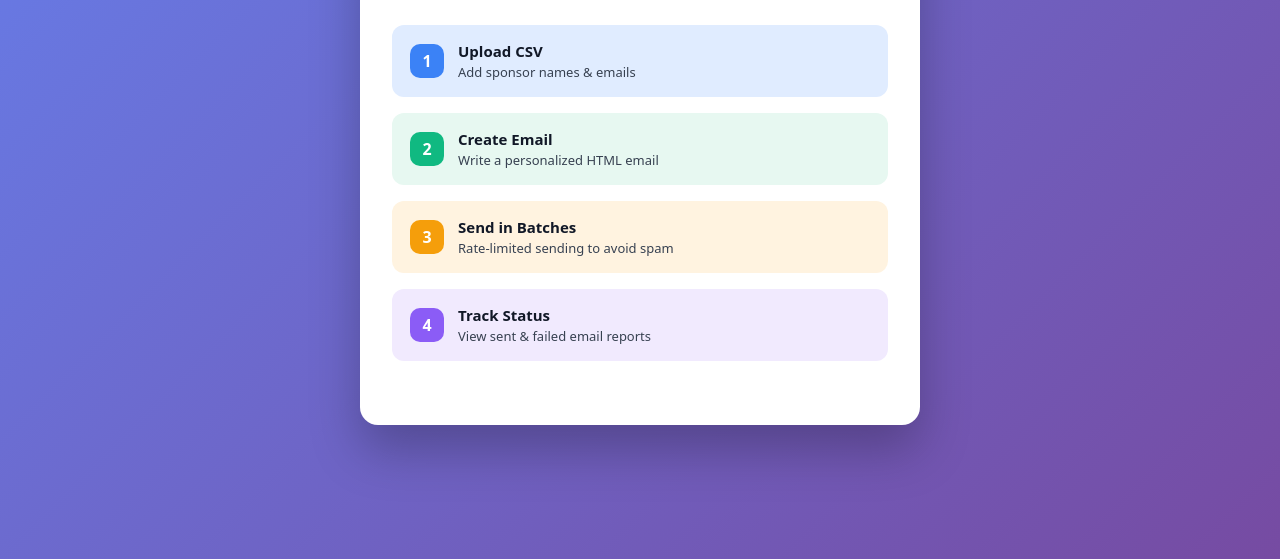
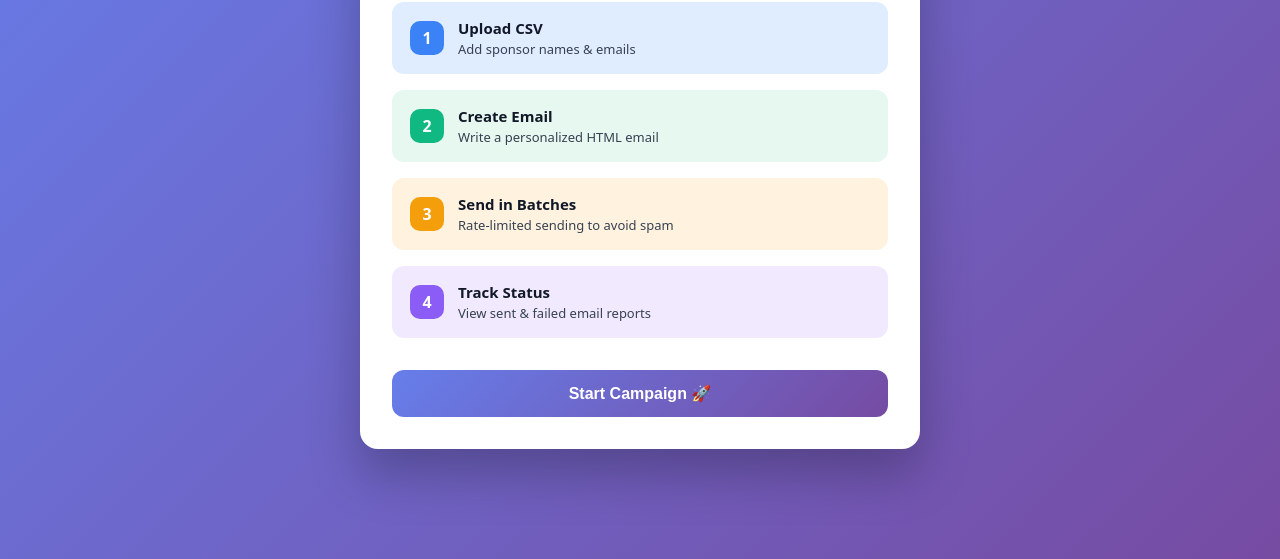
Before and after one commit to Prarabdha7/Mass-Mailer, a plain HTML site: page templates/onboarding.html in a window 1280 px wide. Shown: the part 241-800 px from the top of the page. Drawn offline with Linux system fonts and the light colour scheme.

Commit message:
Add get started button

```diff
--- a/templates/onboarding.html
+++ b/templates/onboarding.html
@@ -47,6 +47,9 @@
                     </div>
                 </div>
             </div>
+            <a href="/mailer">
+    <button class="cta">Start Campaign 🚀</button>
+</a>
 
         </div>
     </div>
```
